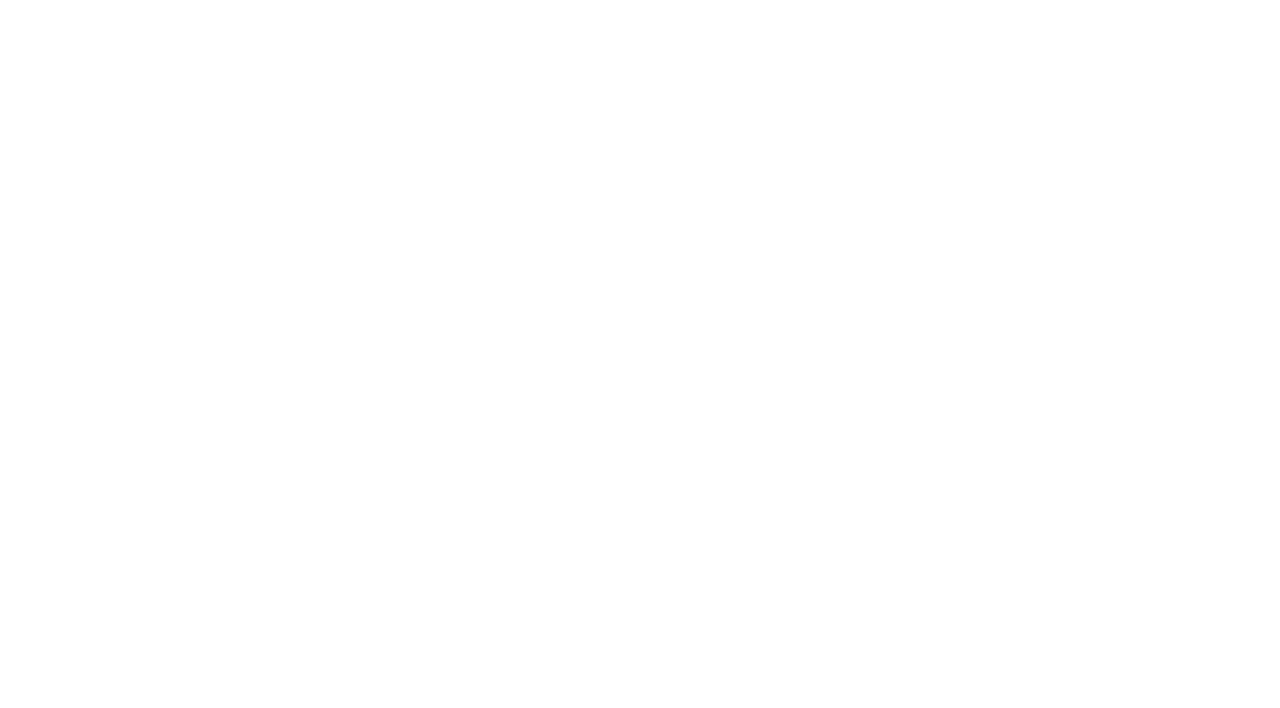
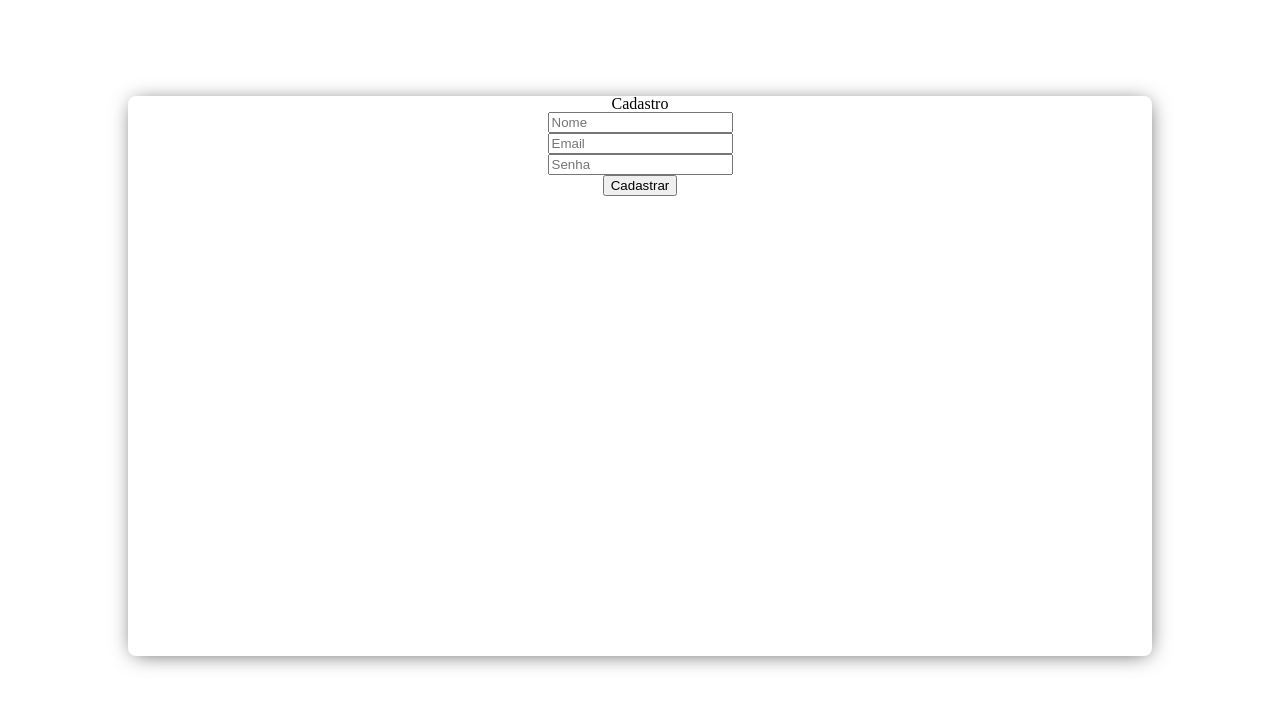
Before and after one commit to Kenzie-Academy-Brasil-Developers/api-kenziefood-m2-discacciati, a plain HTML site: page src/paginas/registro.html in a window 1280 px wide. Drawn offline with Linux system fonts and the light colour scheme.

Commit message:
update(style.css, controllerRegistro.js, registro.html): início do código

```diff
--- a/src/css/style.css
+++ b/src/css/style.css
@@ -1,4 +1,4 @@
-/*-------------------- Página login.html -------------------- */
+/* -------------------- Página login.html -------------------- */
 .containerFormLogin{
     width: 80%;
     margin: auto;
@@ -18,3 +18,23 @@
     flex-direction: column;
     align-items: center;
 }
+/* -------------------- Página registro.html -------------------- */
+.containerFormCadastro{
+    width: 80%;
+    margin: auto;
+    height: 70vh;
+    margin-top: 12vh;
+    border-radius: 8px;
+    -webkit-box-shadow: 1px 2px 21px -5px rgba(0,0,0,0.73);
+    box-shadow: 1px 2px 21px -5px rgba(0,0,0,0.73);
+}
+
+.tituloCadastro{
+    text-align: center;
+}
+
+.formularioCadastro{
+    display: flex;
+    flex-direction: column;
+    align-items: center;
+}
--- a/src/js/controllers/controllerRegistro.js
+++ b/src/js/controllers/controllerRegistro.js
@@ -0,0 +1,30 @@
+import { API } from "../model/api.js";
+
+const formCadastro = document.querySelector(".formularioCadastro")
+//chamar div
+
+formCadastro.addEventListener("submit", async function (e){
+
+    e.preventDefault()
+
+    const infoInputCadastro = {
+        "name": formCadastro.nomeCadastro.value,
+        "email": formCadastro.emailCadastro.value,
+        "password": formCadastro.senhaCadastro.value
+    }
+
+    const criarUser = await API.criarUsuario(infoInputCadastro)
+
+    /*if(criarUser.status === "Error"){
+        modal de erro
+        botao de fechar
+    }else{
+        modal de confirmacao
+        botao de fechar
+    }*/
+
+    //location.assign("./src/paginas/login.html")
+
+    console.log(criarUser)
+
+})
--- a/src/paginas/registro.html
+++ b/src/paginas/registro.html
@@ -0,0 +1,30 @@
+<!DOCTYPE html>
+<html lang="en">
+<head>
+    <meta charset="UTF-8">
+    <meta http-equiv="X-UA-Compatible" content="IE=edge">
+    <meta name="viewport" content="width=device-width, initial-scale=1.0">
+    <link rel="stylesheet" href="../css/reset.css">
+    <link rel="stylesheet" href="../css/style.css">
+    <title>Cadastre-se</title>
+</head>
+<body>
+
+    <section class="containerFormCadastro">
+
+        <h2 class="tituloCadastro">Cadastro</h2>
+
+        <form class="formularioCadastro" action="">
+            <input id="nomeCadastro" name="nomeCadastro" type="text" placeholder="Nome">
+            <input id="emailCadastro" name="emailCadastro" type="email" placeholder="Email">
+            <input id="senhaCadastro" name="senhaCadastro" type="password" placeholder="Senha">
+            <button id="buttonCadastro">Cadastrar</button>
+        </form>
+
+    </section>
+
+
+
+    <script type="module" src="../js/controllers/controllerRegistro.js"></script>
+</body>
+</html>
```
